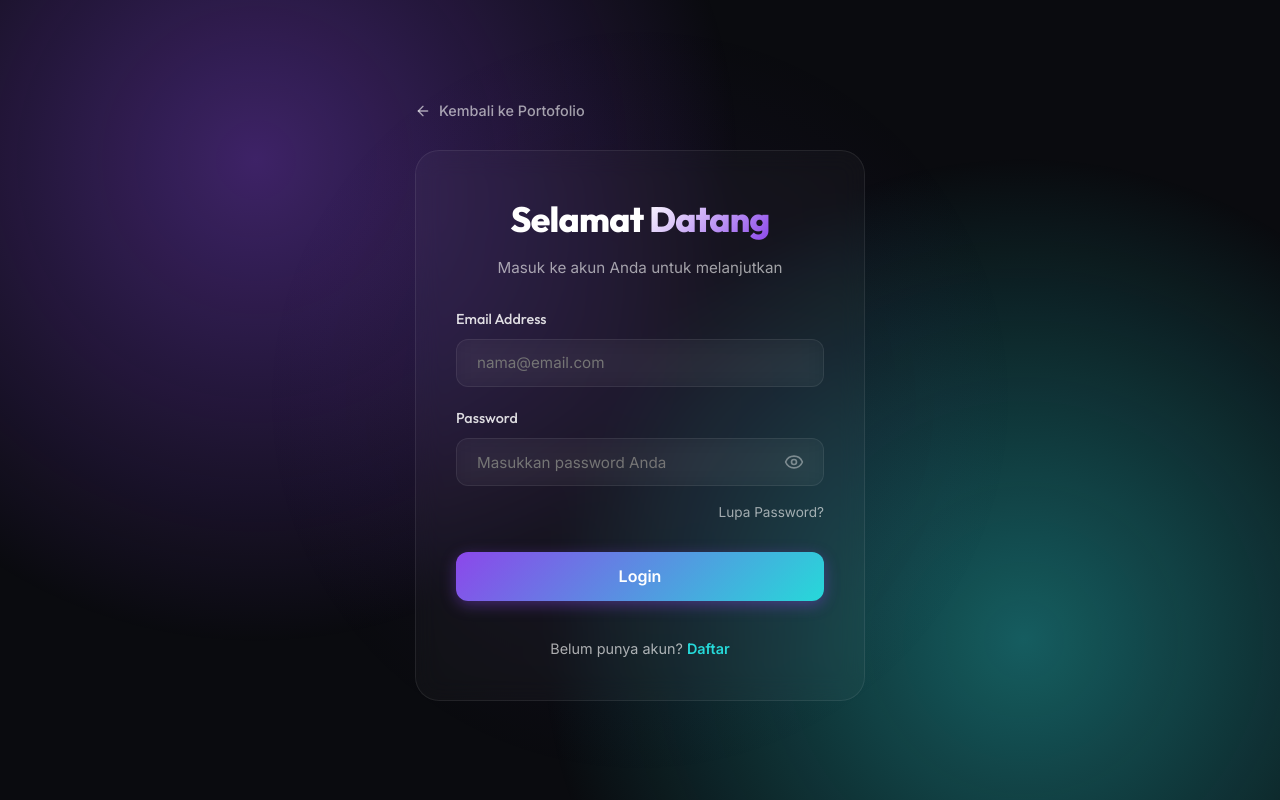
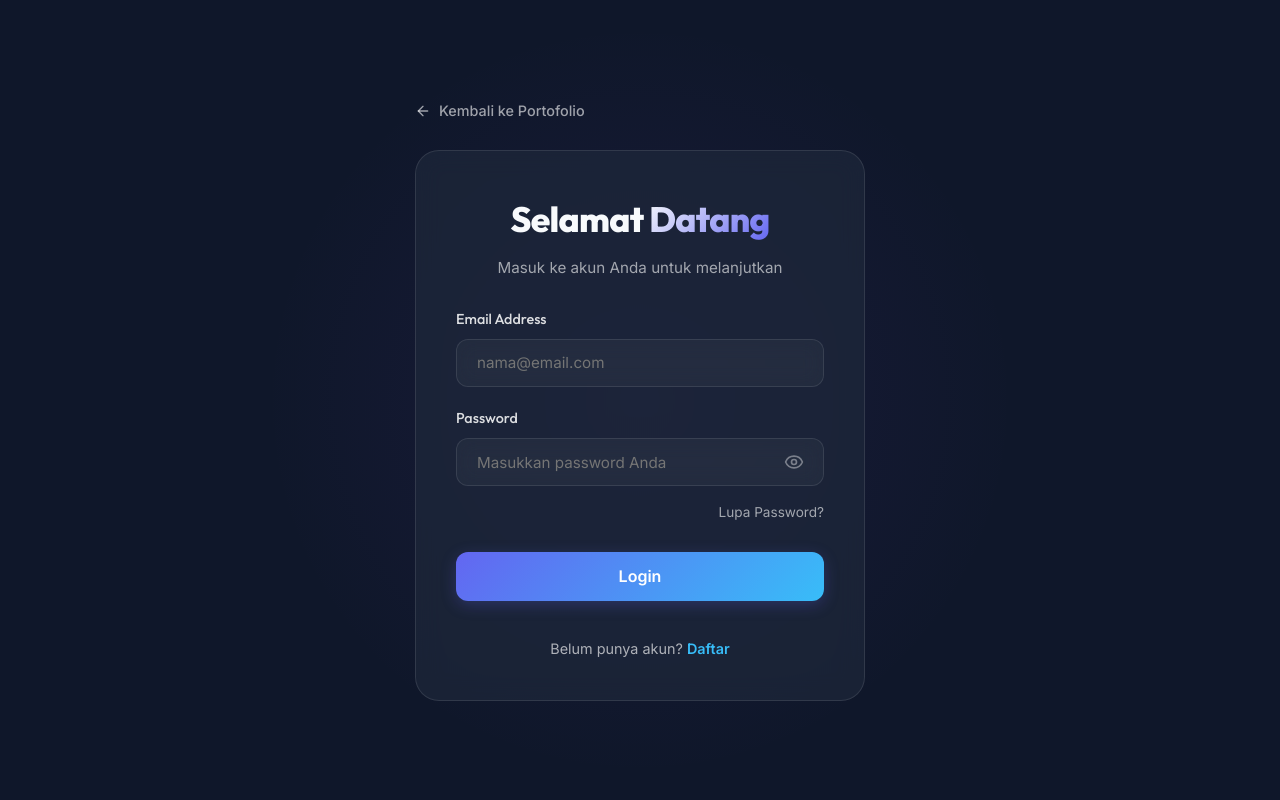
Before and after one commit to taraalsyah/nextjs_portofolio, a Next.js app: page /login in a window 1280 px wide. Built offline with nearby package versions, Linux system fonts and the light colour scheme.

Commit message:
style(ui): align global theme and dashboard overview with Enterprise UI design system

```diff
--- a/src/app/globals.css
+++ b/src/app/globals.css
@@ -1,20 +1,20 @@
 @import url('https://fonts.googleapis.com/css2?family=Outfit:wght@100..900&family=Inter:wght@100..900&display=swap');
 
 :root {
-  /* Colors */
-  --bg-color: hsl(230, 20%, 5%);
-  --fg-color: hsl(0, 0%, 100%);
-  --primary: hsl(265, 80%, 60%);
-  --primary-glow: hsla(265, 80%, 60%, 0.4);
-  --secondary: hsl(180, 70%, 50%);
-  --secondary-glow: hsla(180, 70%, 50%, 0.4);
-  --accent: hsl(330, 90%, 65%);
+  /* Colors - Enterprise Dark Palette */
+  --bg-color: #0f172a;
+  --fg-color: #f8fafc;
+  --primary: #6366f1;
+  --primary-glow: rgba(99, 102, 241, 0.25);
+  --secondary: #38bdf8;
+  --secondary-glow: rgba(56, 189, 248, 0.2);
+  --accent: #ec4899;
 
-  /* Surface */
-  --surface: hsla(230, 20%, 10%, 0.7);
-  --surface-border: hsla(0, 0%, 100%, 0.1);
-  --glass: hsla(0, 0%, 100%, 0.03);
-  --glass-border: hsla(0, 0%, 100%, 0.08);
+  /* Surface & Border System */
+  --surface: #1e293b;
+  --surface-border: #334155;
+  --glass: rgba(30, 41, 59, 0.7);
+  --glass-border: rgba(255, 255, 255, 0.1);
 
   /* Safe Area Insets for Android Notches & Navigation */
   --sat: env(safe-area-inset-top, 0px);
@@ -27,7 +27,7 @@
   --font-body: 'Inter', sans-serif;
 
   /* Transitions */
-  --transition: all 0.3s cubic-bezier(0.4, 0, 0.2, 1);
+  --transition: all 0.2s cubic-bezier(0.4, 0, 0.2, 1);
 }
 
 * {
@@ -78,21 +78,6 @@ button {
   outline: none;
   background: transparent;
   font-family: inherit;
-}
-
-/* Background gradient effects */
-body::before {
-  content: '';
-  position: fixed;
-  top: 0;
-  left: 0;
-  width: 100%;
-  height: 100%;
-  background:
-    radial-gradient(circle at 20% 20%, var(--primary-glow) 0%, transparent 40%),
-    radial-gradient(circle at 80% 80%, var(--secondary-glow) 0%, transparent 40%);
-  z-index: -1;
-  pointer-events: none;
 }
 
 /* Custom Scrollbar */
```
Also changed, not shown: src/app/dashboard/page.tsx (+5 -5 lines), .agents/skills/enterprise-ui/SKILL.md (added).
